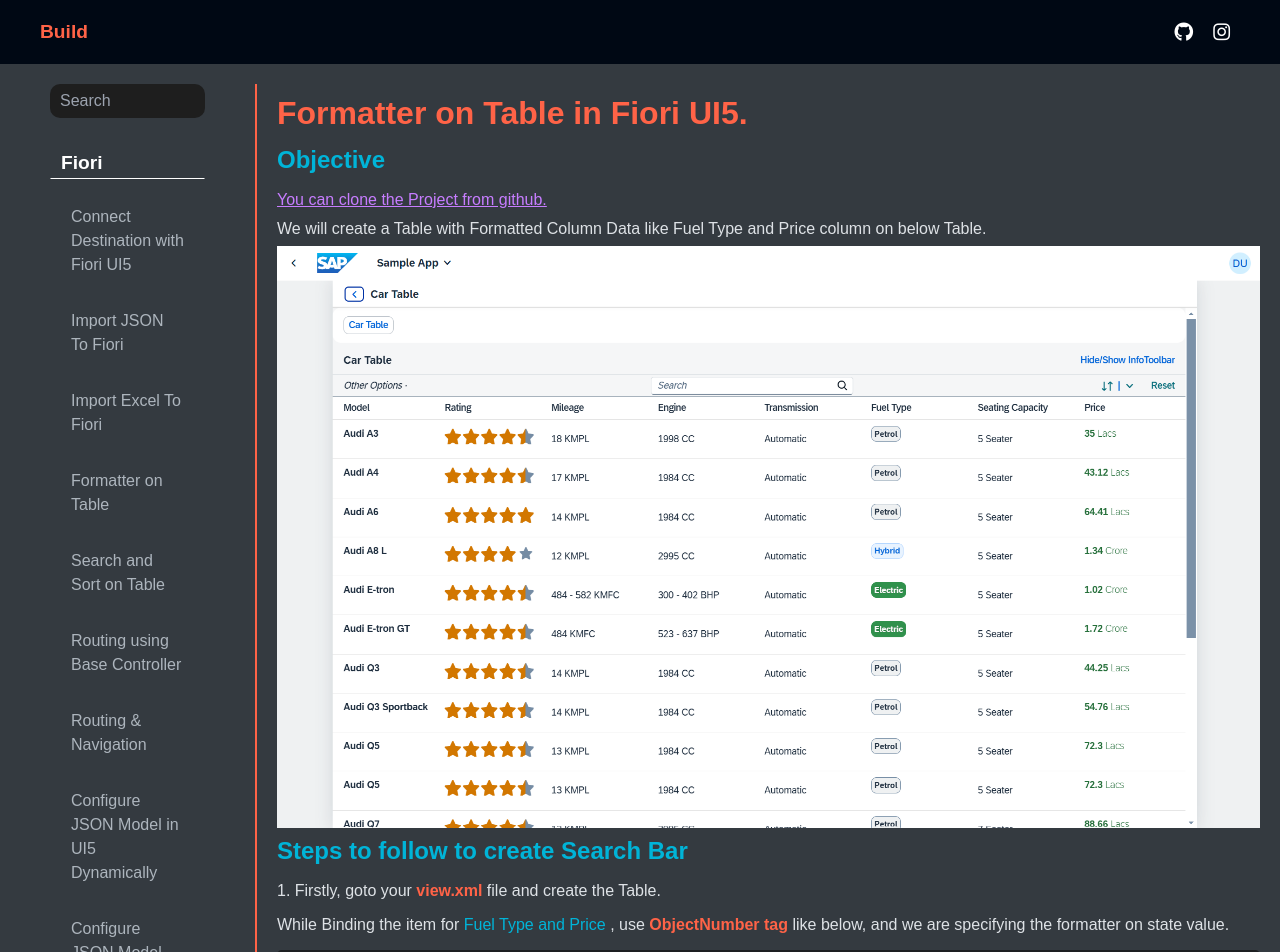
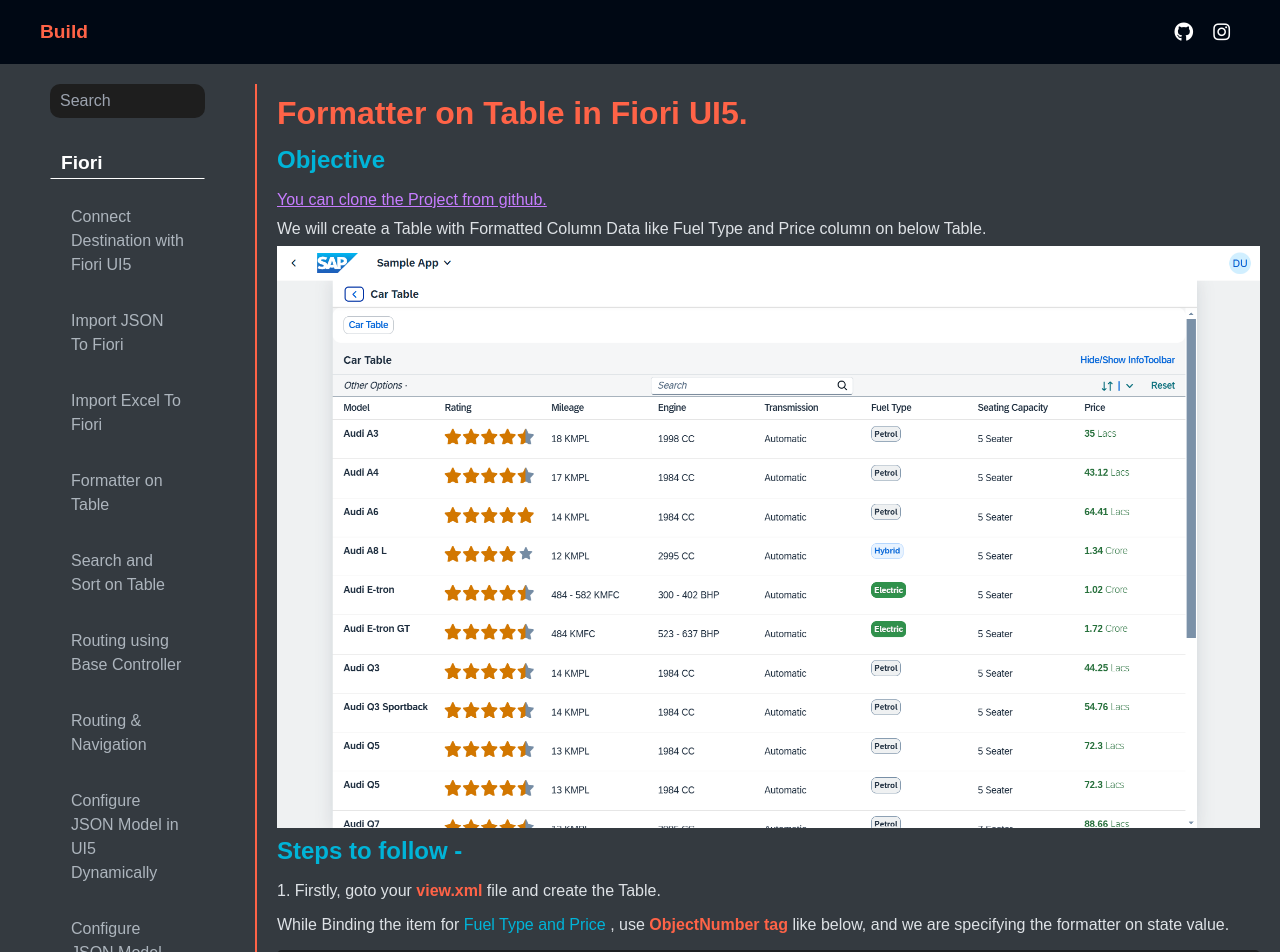
Before and after one commit to Himanshu212223/SAP-Blogs, a Next.js app: page /Blogs/FormatterOnTable in a window 1280 px wide. Shown: the top 952 px of the page. Built offline with nearby package versions, Linux system fonts and the light colour scheme.

Commit message:
updated formatter page

```diff
--- a/src/app/Blogs/FormatterOnTable/page.js
+++ b/src/app/Blogs/FormatterOnTable/page.js
@@ -23,7 +23,7 @@
 
             {/* STEPS to FOLLOW */}
 
-            <h3 className="heading">Steps to follow to create Search Bar</h3>
+            <h3 className="heading">Steps to follow -</h3>
 
             <p className="paragraph">
                 1. Firstly, goto your <span className="tomato">view.xml</span> file and create the Table.
```
